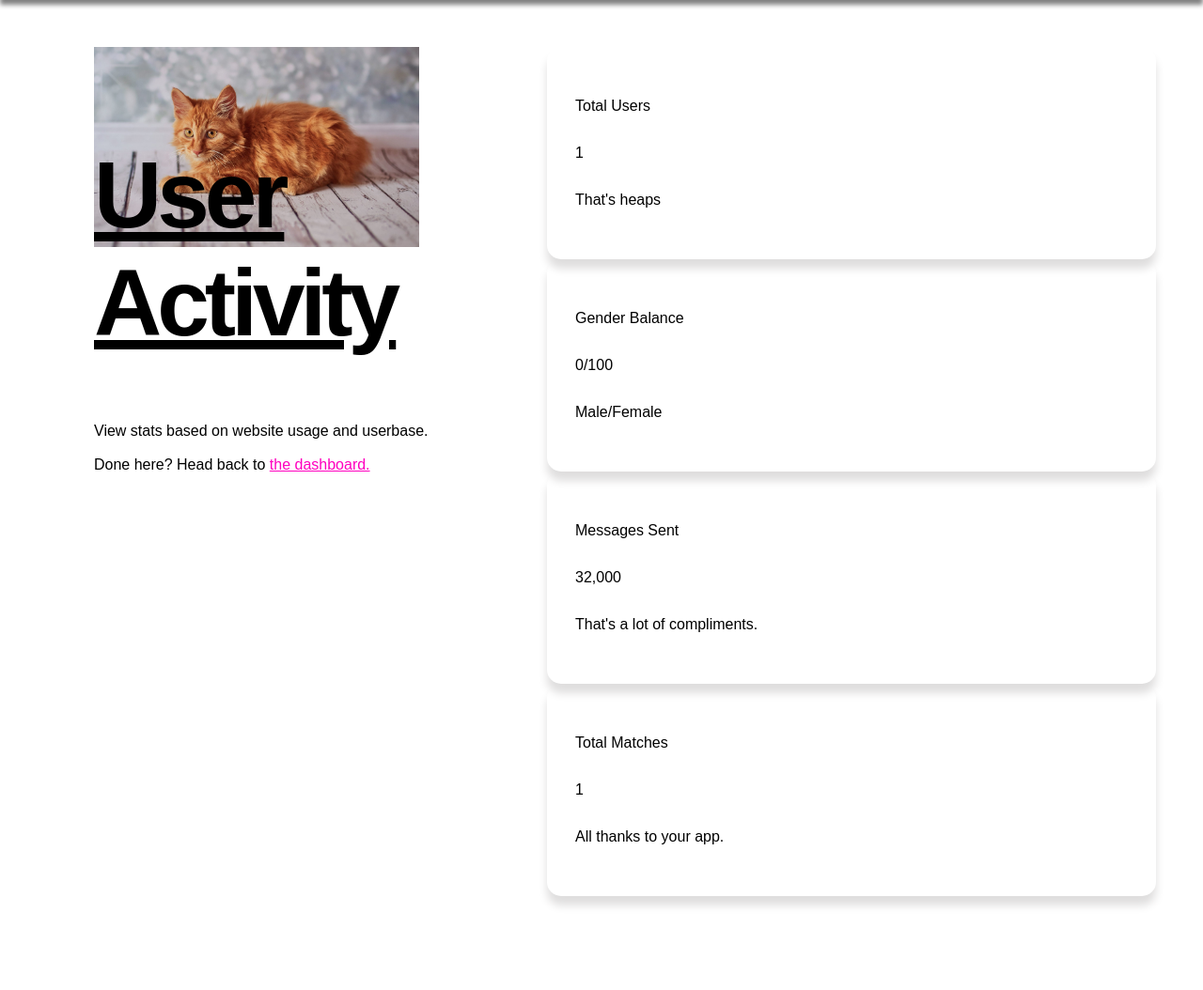
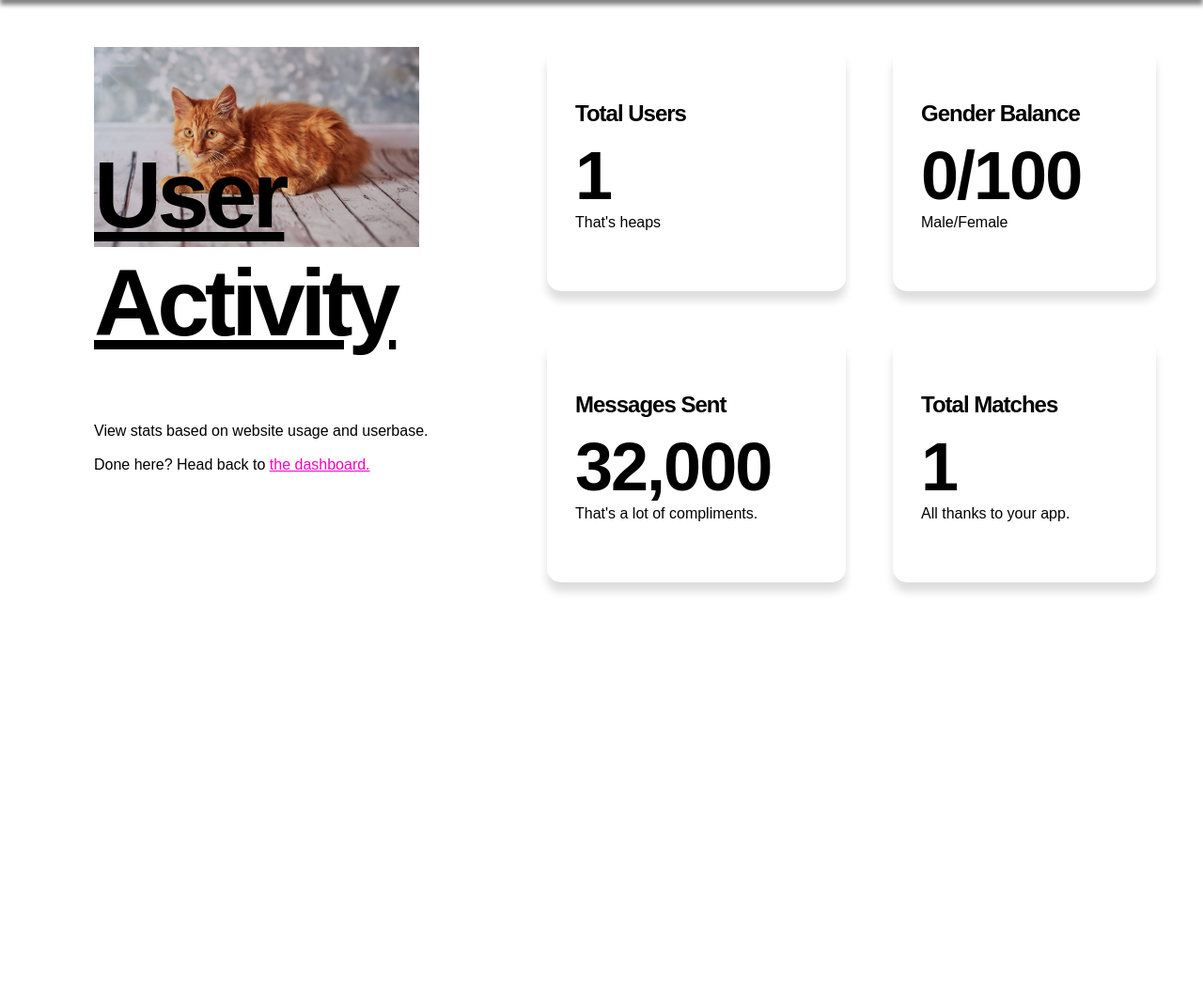
Before and after one commit to Cat-Me-If-You-Can/Website, a PHP site: page /useractivity.php in a window 1280 px wide. Shown: the part 50-1104 px from the top of the page at 94% size. After the commit the page ends 681 px from the top, so only its background shows below. Run offline with PHP 8.4, Linux system fonts and the light colour scheme; tables that the repository leaves empty or names only in its code hold one stand-in row (values such as "Sample post").

Commit message:
fixing things

```diff
--- a/static/style.css
+++ b/static/style.css
@@ -93,8 +93,6 @@ body {
 
 
 
-
-
 /* This is the header bar that spans every page aka the navbar. */
 .header {
     height: 50px;
@@ -140,7 +138,22 @@ body {
 .adminContent {
     display: grid;
     grid-gap: 50px;
-    grid-template-columns: auto auto;
+    grid-template-columns: auto auto auto;
+}
+
+.adminHead {
+    /* Header div for profile */
+    display: grid;
+    grid-template-rows: 200px 200px 150px;
+
+}
+
+.adminTitle {
+    font-size: var(--big-text);
+    font-weight: bold;
+    text-decoration: underline;
+    letter-spacing: -5px;
+    margin-top: -100px;
 }
 
 .adminContentItem {
@@ -492,6 +505,98 @@ body {
     grid-gap: 20px;
 }
 
+.reportsHead {
+
+}
+
+.reportsContent {
+    display: grid;
+    grid-template-columns: auto;
+    grid-gap: 40px;
+}
+
+.reportsItem {
+    display: grid;
+    grid-template-rows: auto auto auto auto;
+    /* border: 1px solid black; */
+    height: 200px;
+    padding: 30px;
+    box-shadow: 0px 10px 10px rgb(223, 222, 222);
+    border-radius: 15px;
+}
+
+.reportsActions {
+    display: grid;
+    grid-template-columns: auto auto;
+    text-align: center;
+    height: 20px;
+}
+
+.removeUser {
+    background-color: green;
+    border-bottom-left-radius: 15px;
+
+}
+
+.removeUser:hover {
+    background-color: rgb(32, 187, 32);
+
+}
+
+.dismissReport {
+    background-color: red;
+    border-bottom-right-radius: 15px;
+}
+
+.dismissReport:hover {
+    background-color: rgb(255, 109, 109);
+
+}
+
+.reportedCatId {
+    font-size: var(--med-text);
+    font-weight: bold;
+    letter-spacing: -1px;
+}
+
+.reportingCatId {
+
+}
+
+.reportDetails {
+
+}
+
+.activityContent {
+    display: grid;
+    grid-template-columns: auto auto;
+    grid-gap: 50px;
+}
+
+.activityContentItem.textBox {
+    padding: 30px;
+    height: 200px;
+}
+
+.statHeader {
+    font-size: var(--med-text);
+    font-weight: bold;
+    letter-spacing: -1px;
+    margin-bottom: -40px;
+}
+
+.statNumber {
+    font-size: 72px;
+    font-weight: bold;
+    letter-spacing: -2px;
+    margin-bottom: -0px;
+
+}
+
+.statDesc {
+
+}
+
 /* Mobile view properties */
 @media only screen and (max-width: 1000px) {
 
@@ -596,9 +701,6 @@ body {
   }
 
 
-#cmiyc {
-display: none;
-}
 /* chat window content, messages, ids, scrolling etc.  */
 .left-chat,.right-chat{
     float:left;
@@ -653,6 +755,7 @@ display: none;
 
 
 
-
-
+#cmiyc {
+display: none;
 }
+}
```
